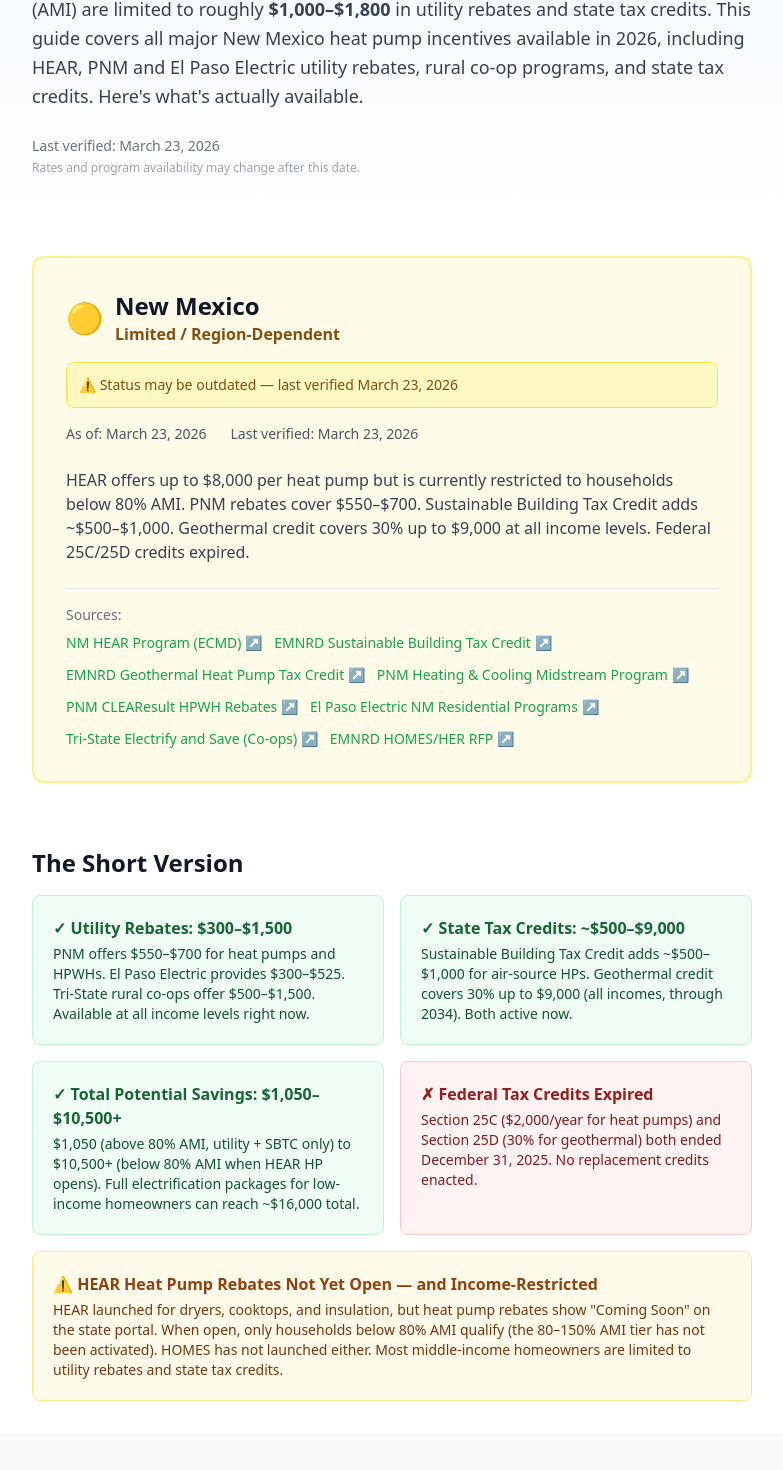
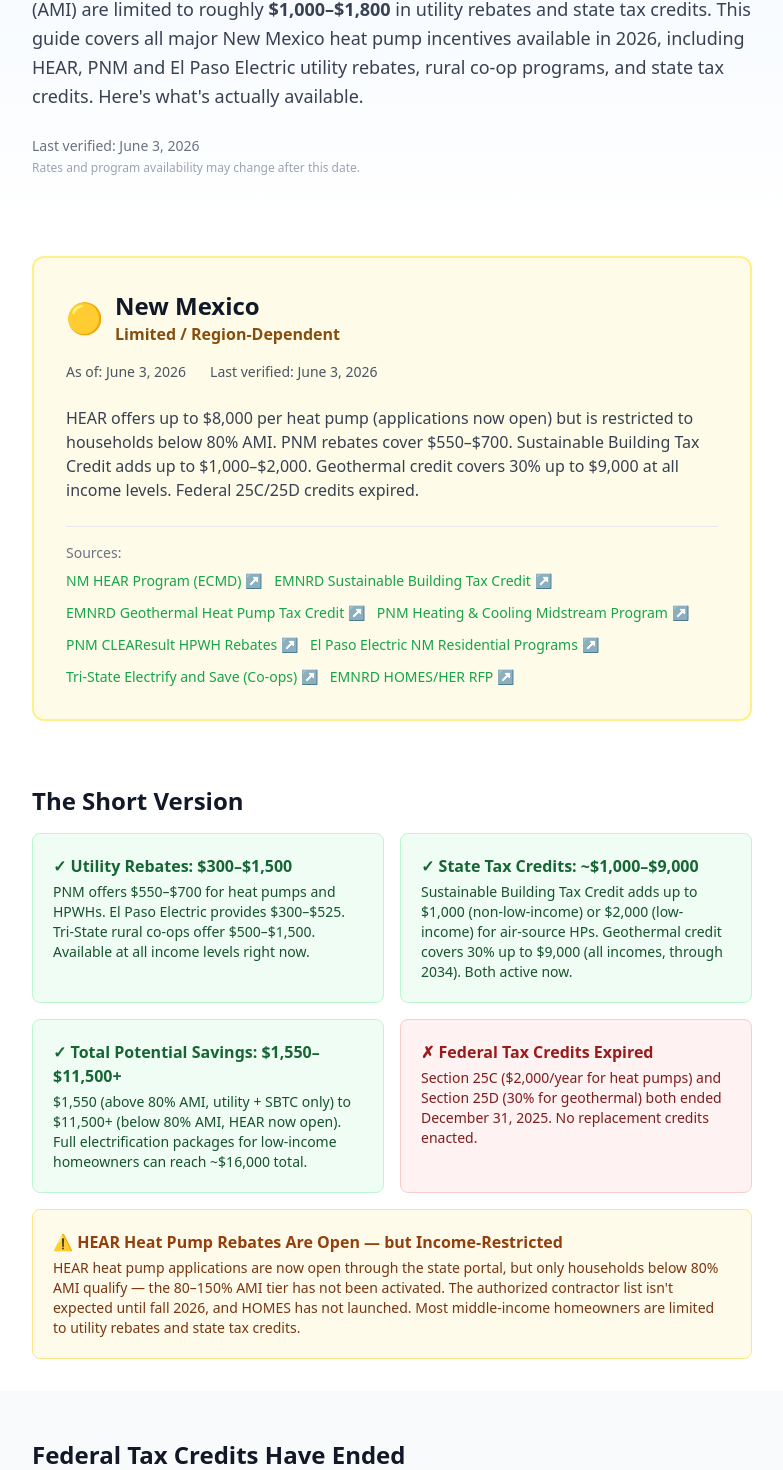
Before and after one commit to giniwproductions-88/homeenergybasics, a Next.js app: page /heat-pumps/states/nm in a window 1280 px wide. Shown: the part 313-1783 px from the top of the page, without its empty margins (248-1031 px from the left). Built offline with nearby package versions, Linux system fonts and the light colour scheme.

Commit message:
Verify New Mexico (2026-06-03): HEAR heat pumps now open, correct SBTC to ,000/,000, bump date

```diff
--- a/src/app/heat-pumps/states/nm/page.tsx
+++ b/src/app/heat-pumps/states/nm/page.tsx
@@ -30,7 +30,7 @@ const faqJsonLd = {
       name: "What heat pump rebates are available in New Mexico in 2026?",
       acceptedAnswer: {
         "@type": "Answer",
-        text: "The largest incentive is the HEAR program, offering up to $8,000 for a heat pump — but currently limited to households below 80% of Area Median Income, and the heat pump category has not yet opened for applications. Utility rebates from PNM ($550–$700), El Paso Electric ($300–$525), and rural co-ops ($500–$1,500) are available at all income levels. The Sustainable Building Tax Credit adds roughly $500–$1,000. Federal Section 25C and 25D tax credits expired December 31, 2025.",
+        text: "The largest incentive is the HEAR program, offering up to $8,000 for a heat pump — currently limited to households below 80% of Area Median Income. Heat pump applications are now open, though the authorized contractor list is not expected until fall 2026. Utility rebates from PNM ($550–$700), El Paso Electric ($300–$525), and rural co-ops ($500–$1,500) are available at all income levels. The Sustainable Building Tax Credit adds up to $1,000 (non-low-income) or $2,000 (low-income) per heat pump. Federal Section 25C and 25D tax credits expired December 31, 2025.",
       },
     },
     {
@@ -38,7 +38,7 @@ const faqJsonLd = {
       name: "Can I stack HEAR rebates with utility rebates and state tax credits in New Mexico?",
       acceptedAnswer: {
         "@type": "Answer",
-        text: "Yes. HEAR rebates can be stacked with utility rebates and the Sustainable Building Tax Credit for the same installation. The maximum HEAR amount per household is $14,000 across all measures. HEAR and HOMES rebates cannot be combined for the same measure. A low-income homeowner in PNM territory could realistically stack $8,000 (HEAR) + $550 (PNM) + $1,000 (SBTC) for roughly $9,550 on a heat pump alone.",
+        text: "Yes. HEAR rebates can be stacked with utility rebates and the Sustainable Building Tax Credit for the same installation. The maximum HEAR amount per household is $14,000 across all measures. HEAR and HOMES rebates cannot be combined for the same measure. A low-income homeowner in PNM territory could realistically stack $8,000 (HEAR) + $550 (PNM) + $2,000 (SBTC) for roughly $10,550 on a heat pump alone.",
       },
     },
     {
@@ -117,20 +117,20 @@ export default function NewMexicoPage() {
               <p className="text-sm text-green-900">PNM offers $550–$700 for heat pumps and HPWHs. El Paso Electric provides $300–$525. Tri-State rural co-ops offer $500–$1,500. Available at all income levels right now.</p>
             </div>
             <div className="bg-green-50 border border-green-200 rounded-lg p-5">
-              <p className="font-semibold text-green-800 mb-1">✓ State Tax Credits: ~$500–$9,000</p>
-              <p className="text-sm text-green-900">Sustainable Building Tax Credit adds ~$500–$1,000 for air-source HPs. Geothermal credit covers 30% up to $9,000 (all incomes, through 2034). Both active now.</p>
+              <p className="font-semibold text-green-800 mb-1">✓ State Tax Credits: ~$1,000–$9,000</p>
+              <p className="text-sm text-green-900">Sustainable Building Tax Credit adds up to $1,000 (non-low-income) or $2,000 (low-income) for air-source HPs. Geothermal credit covers 30% up to $9,000 (all incomes, through 2034). Both active now.</p>
             </div>
             <div className="bg-green-50 border border-green-200 rounded-lg p-5">
-              <p className="font-semibold text-green-800 mb-1">✓ Total Potential Savings: $1,050–$10,500+</p>
-              <p className="text-sm text-green-900">$1,050 (above 80% AMI, utility + SBTC only) to $10,500+ (below 80% AMI when HEAR HP opens). Full electrification packages for low-income homeowners can reach ~$16,000 total.</p>
+              <p className="font-semibold text-green-800 mb-1">✓ Total Potential Savings: $1,550–$11,500+</p>
+              <p className="text-sm text-green-900">$1,550 (above 80% AMI, utility + SBTC only) to $11,500+ (below 80% AMI, HEAR now open). Full electrification packages for low-income homeowners can reach ~$16,000 total.</p>
             </div>
             <div className="bg-red-50 border border-red-200 rounded-lg p-5">
               <p className="font-semibold text-red-800 mb-1">✗ Federal Tax Credits Expired</p>
               <p className="text-sm text-red-900">Section 25C ($2,000/year for heat pumps) and Section 25D (30% for geothermal) both ended December 31, 2025. No replacement credits enacted.</p>
             </div>
             <div className="md:col-span-2 bg-amber-50 border border-amber-200 rounded-lg p-5">
-              <p className="font-semibold text-amber-800 mb-1">⚠ HEAR Heat Pump Rebates Not Yet Open — and Income-Restricted</p>
-              <p className="text-sm text-amber-900">HEAR launched for dryers, cooktops, and insulation, but heat pump rebates show &quot;Coming Soon&quot; on the state portal. When open, only households below 80% AMI qualify (the 80–150% AMI tier has not been activated). HOMES has not launched either. Most middle-income homeowners are limited to utility rebates and state tax credits.</p>
+              <p className="font-semibold text-amber-800 mb-1">⚠ HEAR Heat Pump Rebates Are Open — but Income-Restricted</p>
+              <p className="text-sm text-amber-900">HEAR heat pump applications are now open through the state portal, but only households below 80% AMI qualify — the 80–150% AMI tier has not been activated. The authorized contractor list isn&apos;t expected until fall 2026, and HOMES has not launched. Most middle-income homeowners are limited to utility rebates and state tax credits.</p>
             </div>
           </div>
         </div>
@@ -159,7 +159,7 @@ export default function NewMexicoPage() {
         <div className="container-narrow">
           <h2 className="text-2xl font-bold text-gray-900 mb-4">Home Electrification and Appliance Rebates (HEAR)</h2>
           <p className="text-gray-700 leading-relaxed mb-6">
-            New Mexico&apos;s HEAR program is the single largest heat pump incentive in the state. Administered by the Energy Conservation and Management Division (ECMD) within the Energy, Minerals and Natural Resources Department (EMNRD), with <strong>Franklin Energy</strong> as the implementation contractor, HEAR launched September 3, 2024 and is being rolled out in phases. Total state allocation: <strong>$43 million</strong> in DOE funding. The program was funded under the IRA and was not repealed by the One Big Beautiful Bill Act &mdash; it continues until funds are exhausted. As of March 2026, dryers, cooktops, and insulation rebates are live, but <strong>heat pump HVAC and HPWH rebates are listed as &quot;Coming Soon&quot;</strong> on the state portal.
+            New Mexico&apos;s HEAR program is the single largest heat pump incentive in the state. Administered by the Energy Conservation and Management Division (ECMD) within the Energy, Minerals and Natural Resources Department (EMNRD), with <strong>Franklin Energy</strong> as the implementation contractor, HEAR launched September 3, 2024 and is being rolled out in phases. Total state allocation: <strong>$43 million</strong> in DOE funding. The program was funded under the IRA and was not repealed by the One Big Beautiful Bill Act &mdash; it continues until funds are exhausted. As of June 2026, <strong>heat pump space-heating rebates are open for applications</strong> through the state portal — alongside insulation, electric panel and wiring upgrades, heat pump clothes dryers, and induction stoves — though the authorized contractor list is not expected until fall 2026.
           </p>
 
           <h3 className="text-lg font-semibold text-gray-900 mb-3">HEAR rebate amounts</h3>
@@ -230,7 +230,7 @@ export default function NewMexicoPage() {
             New Mexico&apos;s 2021 Sustainable Building Tax Credit (SBTC) includes an Energy Conserving Products category covering air-source heat pumps, ground-source heat pumps, and heat pump water heaters. The credit is active through <strong>January 1, 2028</strong>, administered by EMNRD with claims filed through the NM Taxation and Revenue Department. The annual statewide cap is <strong>$2,900,000</strong> (first-come, first-served).
           </p>
           <p className="text-gray-700 leading-relaxed mb-6">
-            Credit amounts are calculated by formula and vary by product type. Approximate values: <strong>~$500</strong> per heat pump for standard-income taxpayers, <strong>doubled to ~$1,000</strong> for low-income households (at or below 200% Federal Poverty Level). For low-income taxpayers, the credit is refundable. For others, it is non-refundable with a 7-year carryforward. Products must be ENERGY STAR certified or meet equivalent performance values for the applicable NM climate zone.
+            Credit amounts are set by formula and capped by product type. Maximum values for heat pumps: up to <strong>$1,000</strong> per heat pump for non-low-income taxpayers, up to <strong>$2,000</strong> for low-income households (at or below 200% Federal Poverty Level). For low-income taxpayers, the credit is refundable. For others, it is non-refundable with a 7-year carryforward. Products must be ENERGY STAR certified or meet equivalent performance values for the applicable NM climate zone.
           </p>
 
           <h3 className="text-lg font-semibold text-gray-900 mb-3">Geothermal Ground-Coupled Heat Pump Tax Credit</h3>
@@ -411,9 +411,9 @@ export default function NewMexicoPage() {
                 <li>HEAR: $0 (not eligible)</li>
                 <li>HOMES: $0 (not yet launched)</li>
                 <li>PNM Home Energy Checkup rebate: $550</li>
-                <li>Sustainable Building Tax Credit: ~$500</li>
+                <li>Sustainable Building Tax Credit: ~$1,000</li>
               </ul>
-              <p className="font-semibold text-green-700 mt-2">Realistic maximum: ~$1,050</p>
+              <p className="font-semibold text-green-700 mt-2">Realistic maximum: ~$1,550</p>
             </div>
 
             <div className="bg-white border border-gray-200 rounded-lg p-5">
@@ -421,9 +421,9 @@ export default function NewMexicoPage() {
               <ul className="text-sm text-gray-700 space-y-1">
                 <li>HEAR: $0 (not eligible)</li>
                 <li>EPE rebate (3-ton Tier 2): $525</li>
-                <li>Sustainable Building Tax Credit: ~$500</li>
+                <li>Sustainable Building Tax Credit: ~$1,000</li>
               </ul>
-              <p className="font-semibold text-green-700 mt-2">Realistic maximum: ~$1,025</p>
+              <p className="font-semibold text-green-700 mt-2">Realistic maximum: ~$1,525</p>
             </div>
 
             <div className="bg-green-50 border border-green-200 rounded-lg p-5">
@@ -431,9 +431,9 @@ export default function NewMexicoPage() {
               <ul className="text-sm text-green-900 space-y-1">
                 <li>HEAR heat pump: $8,000</li>
                 <li>PNM Home Energy Checkup rebate: $550</li>
-                <li>Sustainable Building Tax Credit (refundable): ~$1,000</li>
+                <li>Sustainable Building Tax Credit (refundable): ~$2,000</li>
               </ul>
-              <p className="font-semibold text-green-700 mt-2">Realistic maximum: ~$9,550</p>
+              <p className="font-semibold text-green-700 mt-2">Realistic maximum: ~$10,550</p>
             </div>
 
             <div className="bg-green-50 border border-green-200 rounded-lg p-5">
@@ -441,15 +441,15 @@ export default function NewMexicoPage() {
               <ul className="text-sm text-green-900 space-y-1">
                 <li>HEAR heat pump: $8,000</li>
                 <li>Tri-State co-op rebate (&gt;1.5 ton): $1,500</li>
-                <li>Sustainable Building Tax Credit (refundable): ~$1,000</li>
+                <li>Sustainable Building Tax Credit (refundable): ~$2,000</li>
               </ul>
-              <p className="font-semibold text-green-700 mt-2">Realistic maximum: ~$10,500</p>
+              <p className="font-semibold text-green-700 mt-2">Realistic maximum: ~$11,500</p>
             </div>
           </div>
 
           <div className="bg-gray-100 rounded-lg p-5 mb-6">
             <p className="font-semibold text-gray-900 mb-1">What You&apos;ll Actually Pay</p>
-            <p className="text-sm text-gray-700">For a typical ducted ASHP installation costing $12,000–$18,000: homeowners above 80% AMI will pay <strong>$10,950–$16,950 out of pocket</strong>. Homeowners below 80% AMI in PNM territory could pay as little as <strong>$2,450–$8,450</strong>. The income gap is the defining feature of New Mexico&apos;s 2026 incentive landscape.</p>
+            <p className="text-sm text-gray-700">For a typical ducted ASHP installation costing $12,000–$18,000: homeowners above 80% AMI will pay <strong>$10,450–$16,450 out of pocket</strong>. Homeowners below 80% AMI in PNM territory could pay as little as <strong>$1,450–$7,450</strong>. The income gap is the defining feature of New Mexico&apos;s 2026 incentive landscape.</p>
           </div>
 
           <p className="text-sm text-gray-500">
@@ -612,7 +612,7 @@ export default function NewMexicoPage() {
             </div>
             <div className="bg-white border border-gray-200 rounded-lg p-5">
               <p className="font-semibold text-gray-900">HOMES program launch</p>
-              <p className="text-sm text-gray-600 mt-1">The performance-based HOMES rebates (up to $4,000/$8,000) could serve moderate-income homeowners but remain in pre-launch as of March 2026. Watch the EMNRD website for updates.</p>
+              <p className="text-sm text-gray-600 mt-1">The performance-based HOMES rebates (up to $4,000/$8,000) could serve moderate-income homeowners but remain in pre-launch as of June 2026. Watch the EMNRD website for updates.</p>
             </div>
             <div className="bg-white border border-gray-200 rounded-lg p-5">
               <p className="font-semibold text-gray-900">SBTC annual cap ($2.9 million)</p>
--- a/src/data/incentives.ts
+++ b/src/data/incentives.ts
@@ -1164,9 +1164,9 @@ export const incentives: Record<StateCode, StateIncentive> = {
     stateCode: "NM",
     stateName: "New Mexico",
     status: "limited",
-    lastVerified: "2026-03-23",
-    summary:
-      "HEAR offers up to $8,000 per heat pump but is currently restricted to households below 80% AMI. PNM rebates cover $550\u2013$700. Sustainable Building Tax Credit adds ~$500\u2013$1,000. Geothermal credit covers 30% up to $9,000 at all income levels. Federal 25C/25D credits expired.",
+    lastVerified: "2026-06-03",
+    summary:
+      "HEAR offers up to $8,000 per heat pump (applications now open) but is restricted to households below 80% AMI. PNM rebates cover $550\u2013$700. Sustainable Building Tax Credit adds up to $1,000\u2013$2,000. Geothermal credit covers 30% up to $9,000 at all income levels. Federal 25C/25D credits expired.",
     sources: [
       {
         label: "NM HEAR Program (ECMD)",
```
